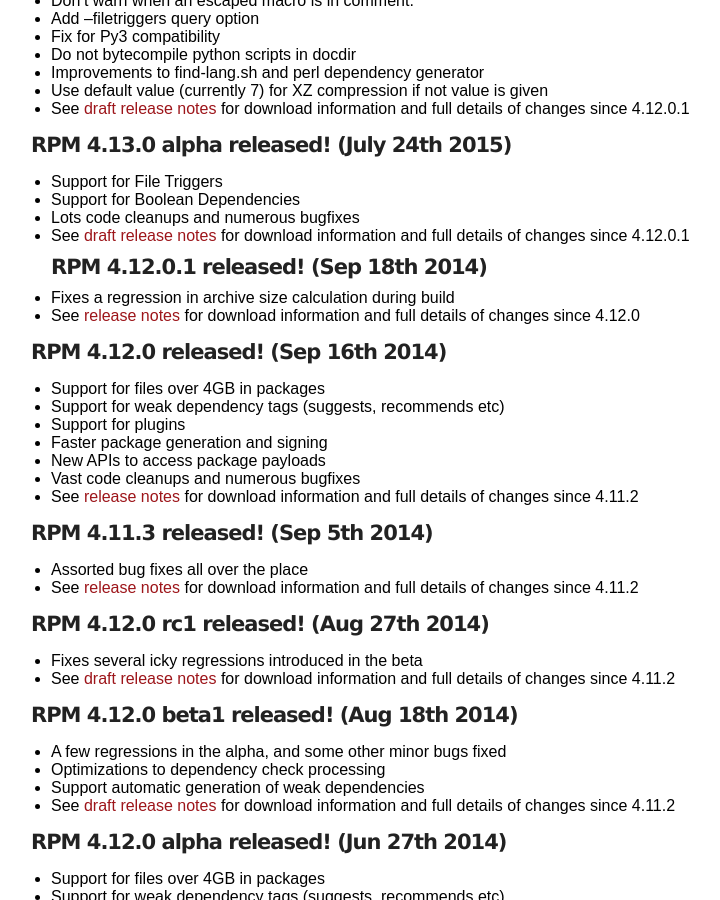
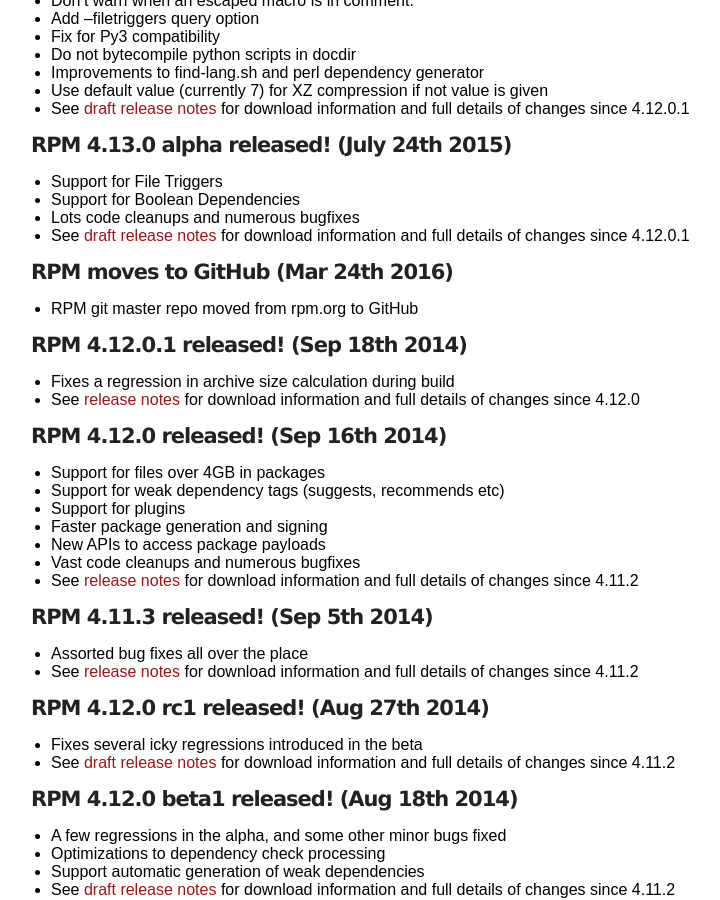
Before and after one commit to rpm-software-management/rpm-web, a Jekyll site: the page built from timeline.md, in a window 1280 px wide and 900 px high, scrolled down 481 px. Shown: the whole window, without its empty margins (219-939 px from the left). Built offline with Jekyll 4.4.1, drawn with Linux system fonts in a browser that asks for light colours.

Commit message:
Add move to GH to timeline

```diff
--- a/timeline.md
+++ b/timeline.md
@@ -27,6 +27,10 @@ title: rpm.org - Timeline
  * Support for Boolean Dependencies
  * Lots code cleanups and numerous bugfixes
  * See [draft release notes](wiki/Releases/4.13.0) for download information and full details of changes since 4.12.0.1
+
+#### RPM moves to GitHub (Mar 24th 2016) ####
+ * RPM git master repo moved from rpm.org to GitHub
+
 #### RPM 4.12.0.1 released! (Sep 18th 2014) ####
  * Fixes a regression in archive size calculation during build
  * See [release notes](wiki/Releases/4.12.0.1) for download information and full details of changes since 4.12.0
```
